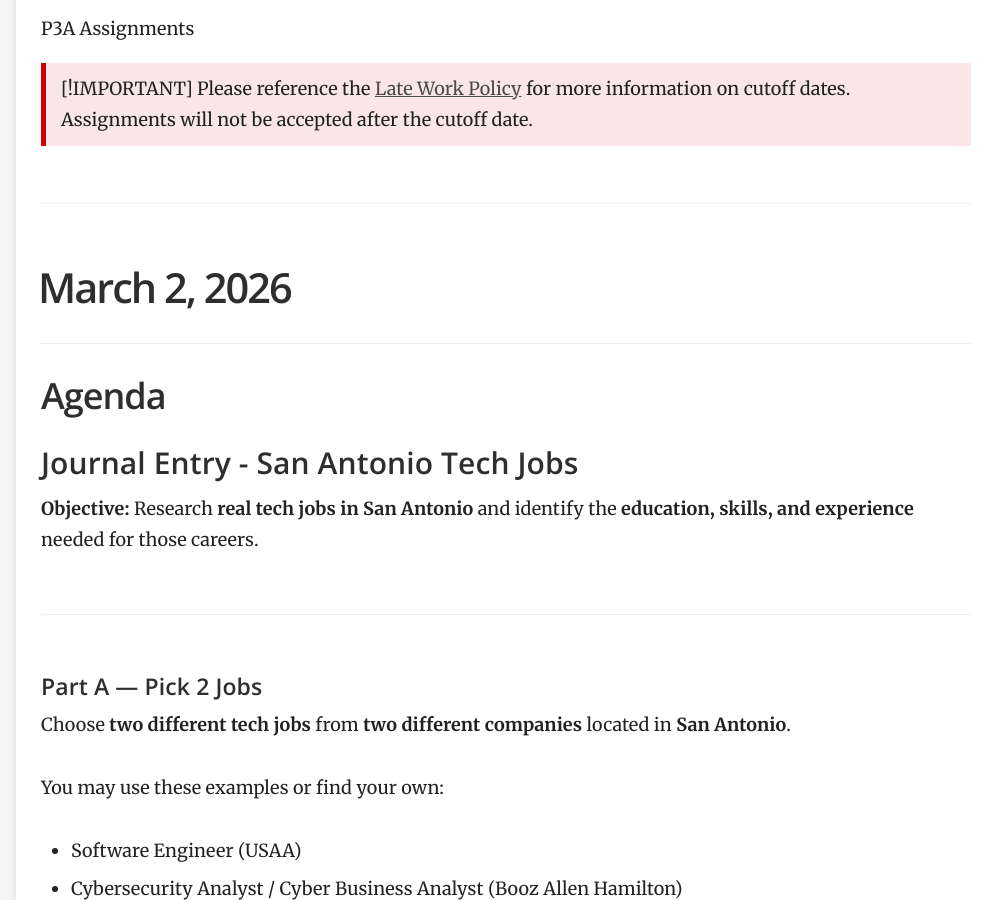
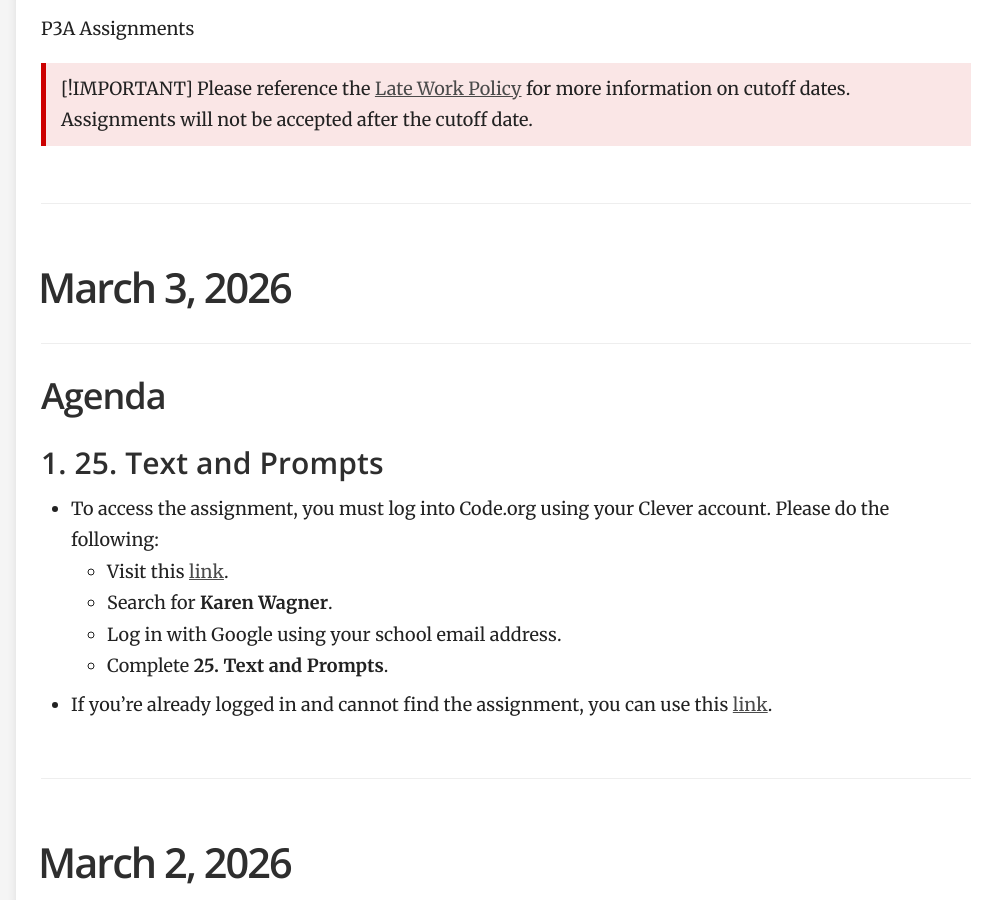
Before and after one commit to mswhitby/classroom, a Jekyll site: the page built from _docs/classes/1st.md, in a window 1280 px wide and 900 px high, scrolled down 878 px. Shown: the whole window, without its empty margins (284-1280 px from the left). Built offline with Jekyll 4.4.1, drawn with Linux system fonts in a browser that asks for light colours.

Commit message:
Updated lessons

```diff
--- a/_docs/classes/1st.md
+++ b/_docs/classes/1st.md
@@ -199,6 +199,21 @@ order: 1
 
 ****
 
+# March 3, 2026
+
+## Agenda
+
+### 1. 25. Text and Prompts
+- To access the assignment, you must log into Code.org using your Clever account. Please do the following:
+    - Visit this [link](https://clever.com/oauth/district-picker?client_id=2f27405716644a951b23&redirect_uri=https%3A%2F%2Fstudio.code.org%2Fusers%2Fauth%2Fclever%2Fcallback&response_type=code&state=ede33ff61289cf32708a0f54079cdd23e31d0b0a02b0e0e8).
+    - Search for **Karen Wagner**.
+    - Log in with Google using your school email address.
+    - Complete **25. Text and Prompts**.
+
+- If you're already logged in and cannot find the assignment, you can use this [link](https://studio.code.org/courses/express-2025/units/1/lessons/25/levels/1).
+
+----
+
 # March 2, 2026
 
 ## Agenda
@@ -266,7 +281,7 @@ Write **one paragraph** using **C.E.R.**
     - Log in with Google using your school email address.
     - Complete **24. Functions with Artist**.
 
-- If you're already logged in and cannot find the assignment, you can use this [link](https://studio.code.org/courses/express-2025/units/1/lessons/23/levels/1).
+- If you're already logged in and cannot find the assignment, you can use this [link](https://studio.code.org/courses/express-2025/units/1/lessons/24/levels/1).
 
 ----
 
```
